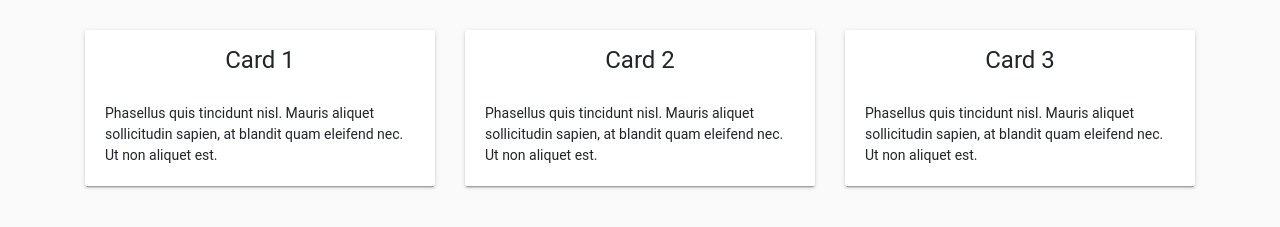
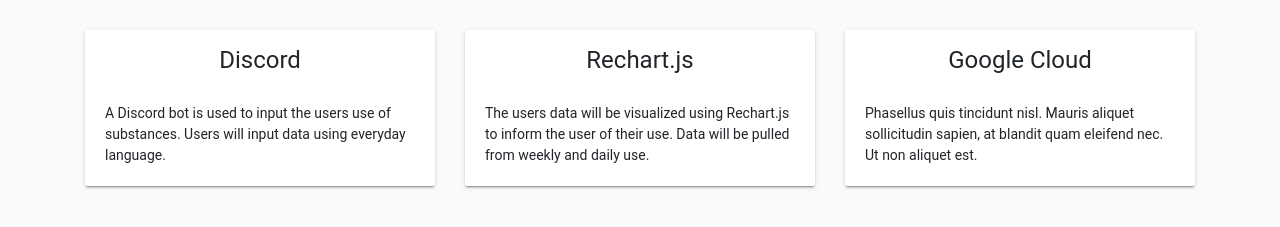
Before and after one commit to mwiens91/avise, a React (Create React App) app in the folder frontend/: page / in a window 1280 px wide. Shown: the part 435-662 px from the top of the page. Built offline with nearby package versions, Linux system fonts and the light colour scheme; no server answers.

Commit message:
Add card info to landing

```diff
--- a/frontend/src/components/Home.js
+++ b/frontend/src/components/Home.js
@@ -25,11 +25,11 @@
 					<Col>
 						<Card>
 							<h1 className="mt-3" style={{ fontSize: '1.5rem', textAlign: 'center' }}>
-								Card 1
+								Discord
 							</h1>
 							<CardBody>
-								Phasellus quis tincidunt nisl. Mauris aliquet sollicitudin sapien, at blandit quam
-								eleifend nec. Ut non aliquet est.
+								A Discord bot is used to input the users use of substances. Users will input data
+								using everyday language.
 							</CardBody>
 						</Card>
 					</Col>
@@ -37,18 +37,18 @@
 					<Col>
 						<Card>
 							<h1 className="mt-3" style={{ fontSize: '1.5rem', textAlign: 'center' }}>
-								Card 2
+								Rechart.js
 							</h1>
 							<CardBody>
-								Phasellus quis tincidunt nisl. Mauris aliquet sollicitudin sapien, at blandit quam
-								eleifend nec. Ut non aliquet est.
+								The users data will be visualized using Rechart.js to inform the user of their use.
+								Data will be pulled from weekly and daily use.
 							</CardBody>
 						</Card>
 					</Col>
 					<Col>
 						<Card>
 							<h1 className="mt-3" style={{ fontSize: '1.5rem', textAlign: 'center' }}>
-								Card 3
+								Google Cloud
 							</h1>
 							<CardBody>
 								Phasellus quis tincidunt nisl. Mauris aliquet sollicitudin sapien, at blandit quam
```
